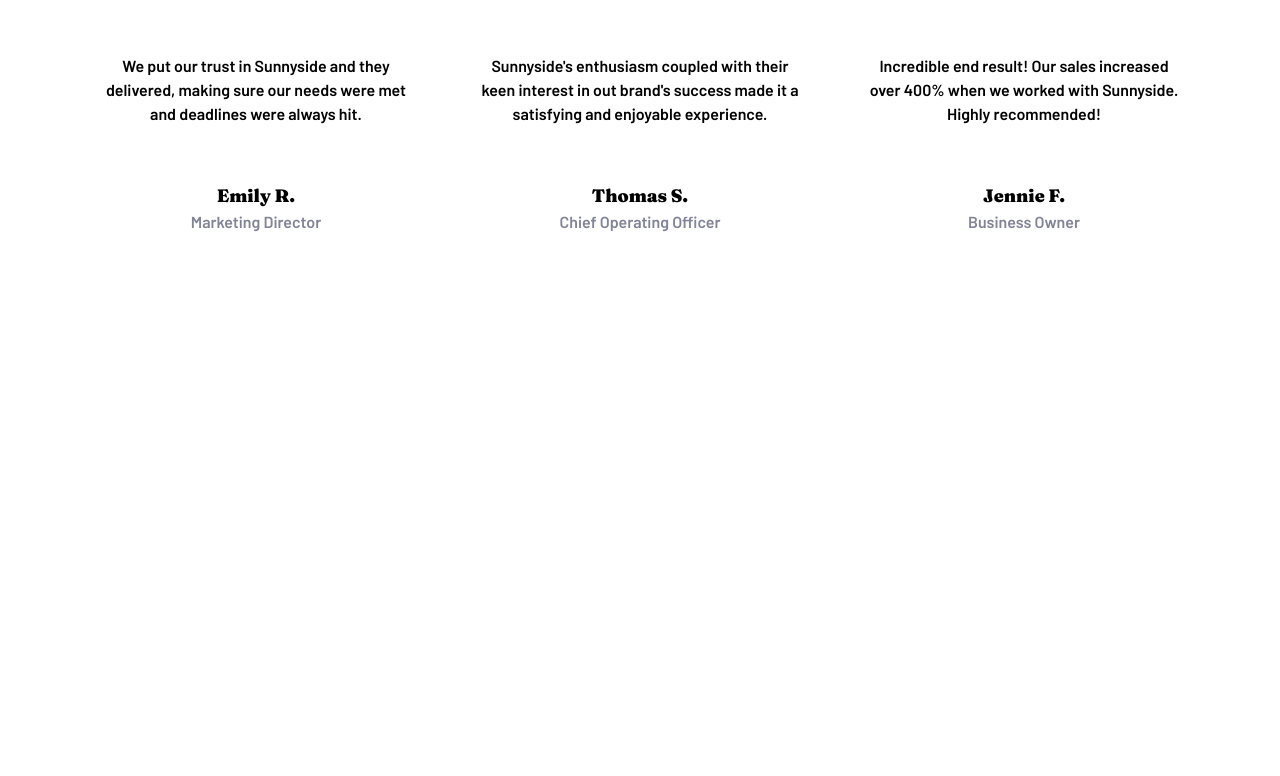
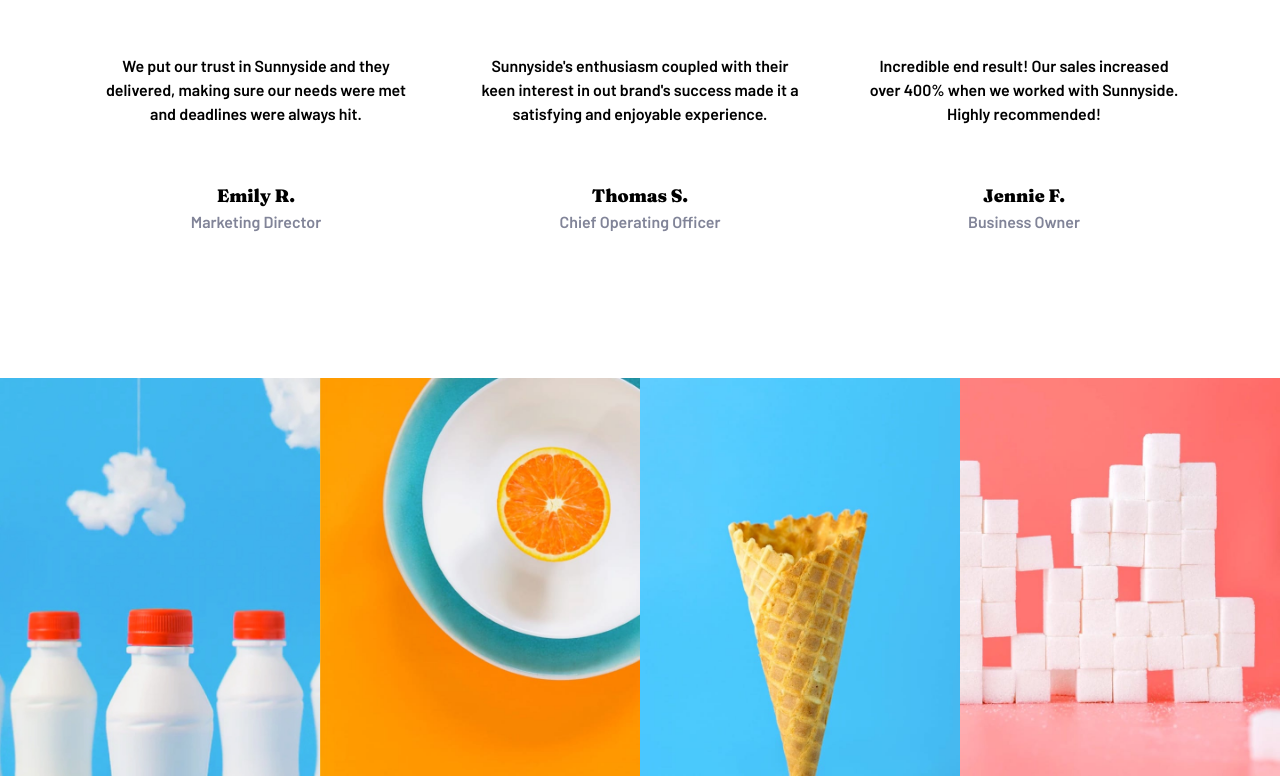
Before and after one commit to Rowee13/fem-sunnyside-agency, a React (Create React App) app: page / in a window 1280 px wide. Shown: the part 2706-3482 px from the top of the page. Before the commit the page ends 3084 px from the top, so only its background shows below. Built offline with nearby package versions, Linux system fonts and the light colour scheme.

Commit message:
Add Gallery section

```diff
--- a/src/App.jsx
+++ b/src/App.jsx
@@ -1,4 +1,11 @@
-import { Navbar, Hero, About, Services, Testimonials } from "./components";
+import {
+  Navbar,
+  Hero,
+  About,
+  Services,
+  Testimonials,
+  Gallery,
+} from "./components";
 
 function App() {
   return (
@@ -11,6 +18,7 @@
       <About />
       <Services />
       <Testimonials />
+      <Gallery />
     </div>
   );
 }
--- /dev/null
+++ b/src/components/Gallery.jsx
@@ -0,0 +1,21 @@
+import {
+  galleryImage01,
+  galleryImage02,
+  galleryImage03,
+  galleryImage04,
+} from "../assets";
+
+const Gallery = () => {
+  return (
+    <div>
+      <div className="flex flex-row w-full">
+        <img src={galleryImage01} alt="milk bottles" className="w-3/12" />
+        <img src={galleryImage02} alt="orange" className="w-3/12" />
+        <img src={galleryImage03} alt="cone" className="w-3/12" />
+        <img src={galleryImage04} alt="sugar cubes" className="w-3/12" />
+      </div>
+    </div>
+  );
+};
+
+export default Gallery;
--- a/src/components/index.js
+++ b/src/components/index.js
@@ -3,5 +3,6 @@
 import About from "./About";
 import Services from "./Services";
 import Testimonials from "./Testimonials";
+import Gallery from "./Gallery";
 
-export { Navbar, Hero, About, Services, Testimonials };
+export { Navbar, Hero, About, Services, Testimonials, Gallery };
```
Also changed, not shown: src/assets/index.js (+8 -0 lines).
